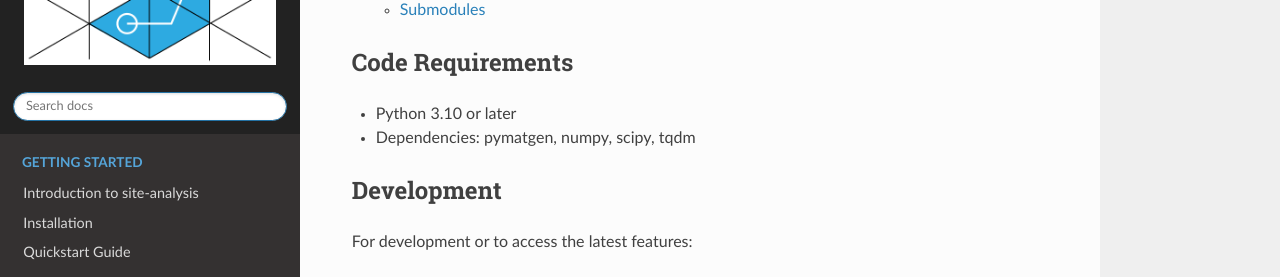
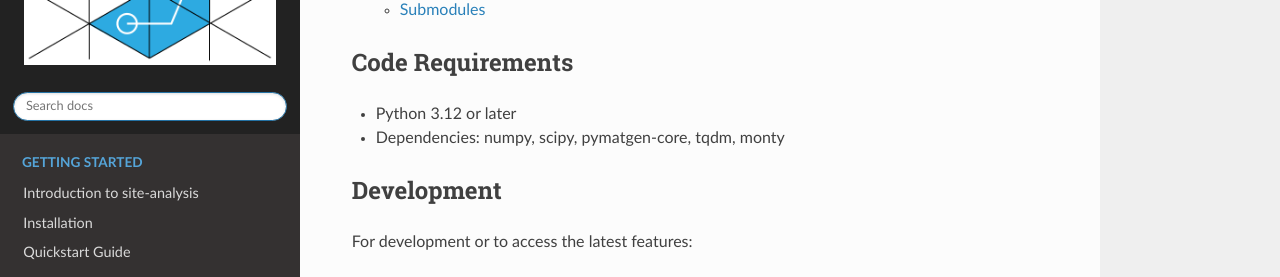
Before and after one commit to bjmorgan/site-analysis, a Sphinx documentation site: the page built from docs/source/index.md, in a window 1280 px wide and 900 px high, scrolled down 1730 px. Shown: the part 178-455 px from the top of the window. Built offline with Sphinx 7.4.7 and the Read the Docs theme 3.1.0, drawn with Linux system fonts in a browser that asks for light colours.

Commit message:
Require Python 3.12 or later and test on 3.15 (#73)
Raise the minimum Python version from 3.11 to 3.12 (NumPy 2.5 and SciPy
1.18 require Python 3.12), and add Python 3.15 to the CI test matrix,
allowing pre-releases until 3.15.0 is released.

- requires-python >=3.12; CI tests on Python 3.12 to 3.15.
- Publish workflow, Read the Docs build and mypy target use Python 3.12.
- The scipy-stubs minimum (>=1.18.1) no longer needs a Python-version
  condition.
- README and docs updated with the new Python requirement and the current
  runtime dependencies.

```diff
--- a/docs/scripts/generate_notebooks.py
+++ b/docs/scripts/generate_notebooks.py
@@ -22,7 +22,7 @@ def new_notebook():
                 "language": "python",
                 "name": "python3",
             },
-            "language_info": {"name": "python", "version": "3.11.0"},
+            "language_info": {"name": "python", "version": "3.12.0"},
         },
         "cells": [],
     }
--- a/docs/source/index.md
+++ b/docs/source/index.md
@@ -82,8 +82,8 @@ modules
 
 ## Code Requirements
 
-- Python 3.10 or later
-- Dependencies: pymatgen, numpy, scipy, tqdm
+- Python 3.12 or later
+- Dependencies: numpy, scipy, pymatgen-core, tqdm, monty
 
 ## Development
 
--- a/pyproject.toml
+++ b/pyproject.toml
@@ -15,7 +15,7 @@ classifiers = [
     "Programming Language :: Python :: 3",
     "Operating System :: OS Independent",
 ]
-requires-python = ">=3.11"
+requires-python = ">=3.12"
 dependencies = [
     "numpy",
     "scipy",
@@ -35,8 +35,7 @@ dev = [
     "mypy>=2.4",            # Type checking
     "types-PyYAML",         # Type stubs for PyYAML
     "types-tqdm",           # Type stubs for tqdm
-    "scipy-stubs>=1.18.1; python_version >= '3.12'",  # Type stubs for SciPy
-    "scipy-stubs; python_version < '3.12'",
+    "scipy-stubs>=1.18.1",  # Type stubs for SciPy
     "sphinx",               # Documentation generation
     "nbsphinx",             # For notebook integration in docs
     "sphinx-rtd-theme",     # Documentation theme
```
Also changed, not shown: CHANGELOG.md (+2 -0 lines), README.md (+1 -1 lines), docs/source/installation.md (+1 -1 lines), .readthedocs.yml, 3 other files.
